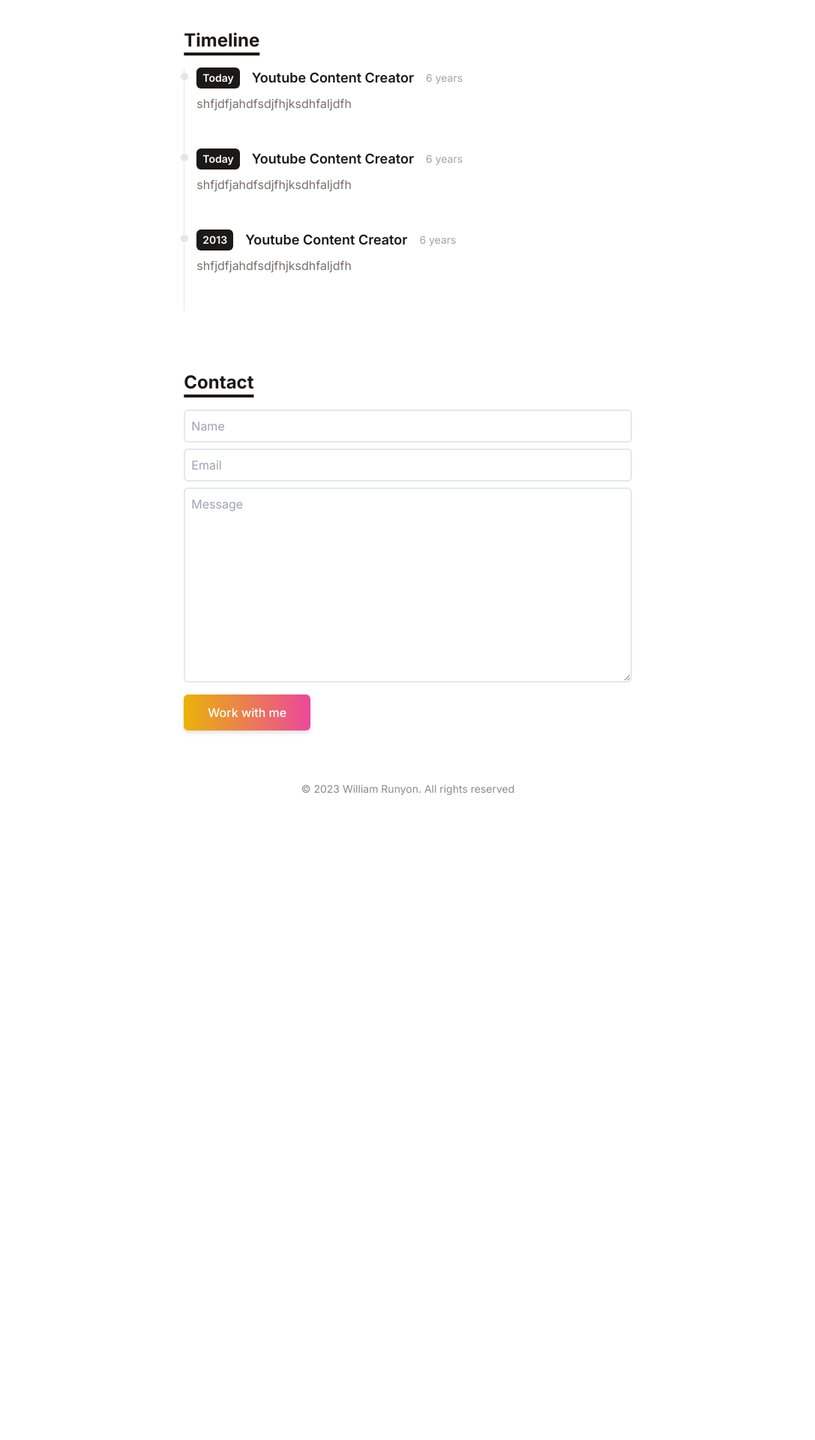
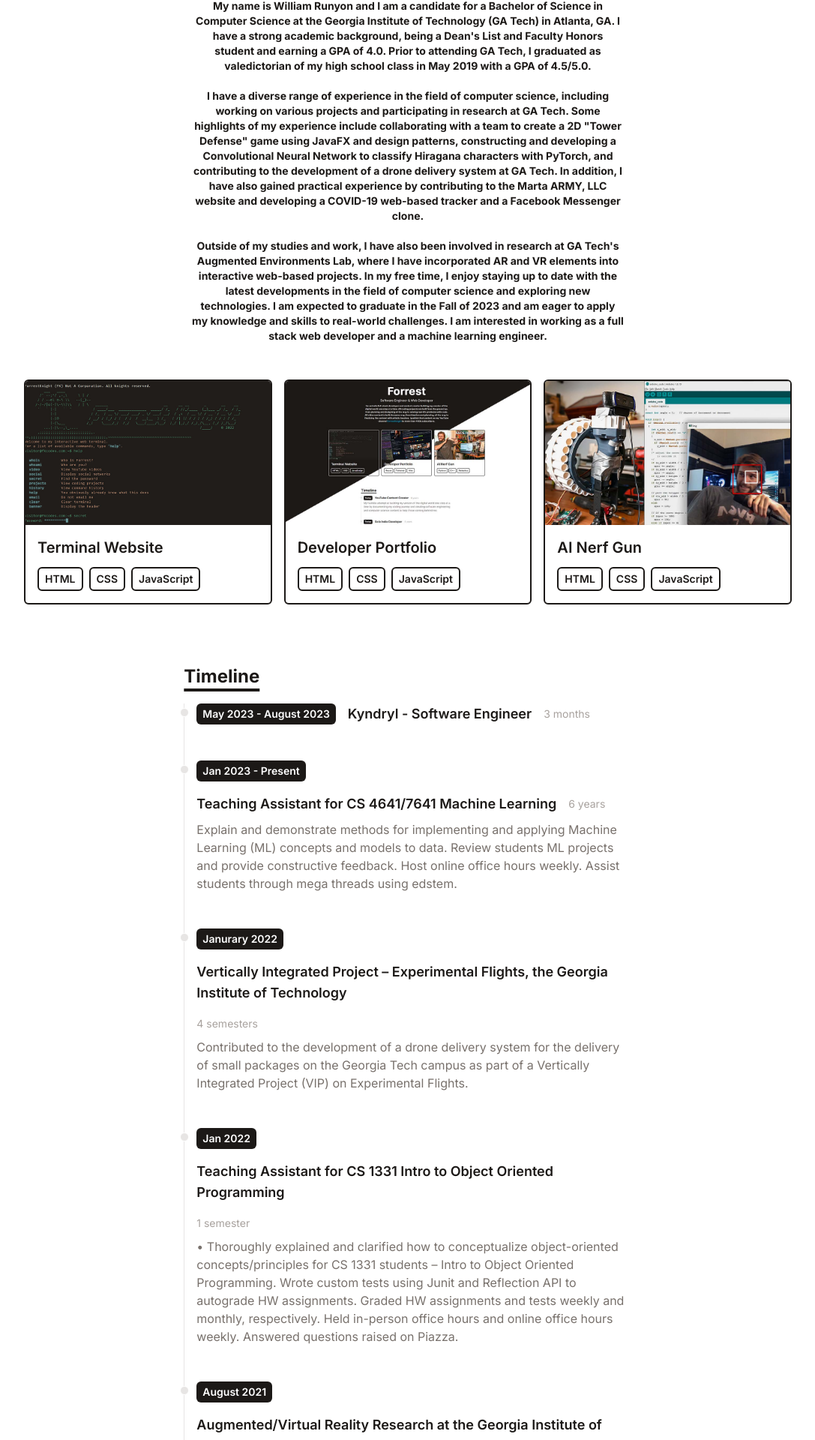
Before and after one commit to williamcaseylucas/williamcaseylucas.github.io, a React (Vite) app: page / in a window 1280 px wide. Shown: the part 578-2498 px from the top of the page at 75% size, without its empty margins (96-1183 px from the left). Before the commit the page ends 1660 px from the top, so only its background shows below. Built offline with nearby package versions, Linux system fonts and the light colour scheme.

Commit message:
updated info

```diff
--- a/src/components/Intro.jsx
+++ b/src/components/Intro.jsx
@@ -3,13 +3,51 @@ import React from "react";
 function Intro() {
   return (
     <div className="flex items-center justify-center flex-col text-center pt-20 pb-6">
+      <img
+        className="rounded-full w-96 h-96 m-3 p-3"
+        src="/assets/headshot.jpg"
+        alt=""
+      />
       <h1 className="text-4xl dark:text-white md:test-7xl mb-1 md:mb-3 font-bold">
-        William
+        William Runyon
       </h1>
       <p className="text-base md:test-xl mb-3 font-medium">
         Software Engineer & Web Developer
       </p>
-      <p className="text-sm max-w-xl mb-6 font-bold">This is my bio</p>
+      <div className="text-sm max-w-xl mb-6 font-bold">
+        <p>
+          My name is William Runyon and I am a candidate for a Bachelor of
+          Science in Computer Science at the Georgia Institute of Technology (GA
+          Tech) in Atlanta, GA. I have a strong academic background, being a
+          Dean's List and Faculty Honors student and earning a GPA of 4.0. Prior
+          to attending GA Tech, I graduated as valedictorian of my high school
+          class in May 2019 with a GPA of 4.5/5.0.
+        </p>
+        <br />
+        <p>
+          I have a diverse range of experience in the field of computer science,
+          including working on various projects and participating in research at
+          GA Tech. Some highlights of my experience include collaborating with a
+          team to create a 2D "Tower Defense" game using JavaFX and design
+          patterns, constructing and developing a Convolutional Neural Network
+          to classify Hiragana characters with PyTorch, and contributing to the
+          development of a drone delivery system at GA Tech. In addition, I have
+          also gained practical experience by contributing to the Marta ARMY,
+          LLC website and developing a COVID-19 web-based tracker and a Facebook
+          Messenger clone.
+        </p>
+        <br />
+        <p>
+          Outside of my studies and work, I have also been involved in research
+          at GA Tech's Augmented Environments Lab, where I have incorporated AR
+          and VR elements into interactive web-based projects. In my free time,
+          I enjoy staying up to date with the latest developments in the field
+          of computer science and exploring new technologies. I am expected to
+          graduate in the Fall of 2023 and am eager to apply my knowledge and
+          skills to real-world challenges. I am interested in working as a full
+          stack web developer and a machine learning engineer.
+        </p>
+      </div>
     </div>
   );
 }
--- a/src/data/timeline.js
+++ b/src/data/timeline.js
@@ -1,20 +1,55 @@
 export default [
     {
-        year: 'Today',
-        title: 'Youtube Content Creator',
-        duration: '6 years',
-        details: 'shfjdfjahdfsdjfhjksdhfaljdfh'
+        year: 'May 2023 - August 2023',
+        title: 'Kyndryl - Software Engineer',
+        duration: '3 months',
+        details: ''
     },
     {
-        year: 'Today',
-        title: 'Youtube Content Creator',
+        year: 'Jan 2023 - Present',
+        title: 'Teaching Assistant for CS 4641/7641 Machine Learning',
         duration: '6 years',
-        details: 'shfjdfjahdfsdjfhjksdhfaljdfh'
+        details: 'Explain and demonstrate methods for implementing and applying Machine Learning (ML) concepts and models to data. \
+        Review students ML projects and provide constructive feedback. \
+        Host online office hours weekly. \
+        Assist students through mega threads using edstem.'
     },
     {
-        year: '2013',
-        title: 'Youtube Content Creator',
-        duration: '6 years',
-        details: 'shfjdfjahdfsdjfhjksdhfaljdfh'
+        year: 'Janurary 2022',
+        title: 'Vertically Integrated Project – Experimental Flights, the Georgia Institute of Technology',
+        duration: '4 semesters',
+        details: 'Contributed to the development of a drone delivery system for the delivery of small packages on the Georgia \
+        Tech campus as part of a Vertically Integrated Project (VIP) on Experimental Flights. \
+        '
+    },
+    {
+        year: 'Jan 2022',
+        title: 'Teaching Assistant for CS 1331 Intro to Object Oriented Programming',
+        duration: '1 semester',
+        details: '• Thoroughly explained and clarified how to conceptualize object-oriented concepts/principles for CS 1331 students – Intro to Object Oriented Programming. \
+        Wrote custom tests using Junit and Reflection API to autograde HW assignments. \
+        Graded HW assignments and tests weekly and monthly, respectively. \
+        Held in-person office hours and online office hours weekly. \
+        Answered questions raised on Piazza.'
+    },
+    {
+        year: 'August 2021',
+        title: 'Augmented/Virtual Reality Research at the Georgia Institute of Technology',
+        duration: '1 semester',
+        details: 'Incorporated AR and VR elements into interactive web-based project. \
+        Implement 2D/3D elements into a digital book using VUE.js and TypeScript.js. \
+        Collaborated with faculty and PhD students weekly to accomplish project goals.'
+    },
+    {
+        year: 'June 2020',
+        title: 'Web Content Analyst',
+        duration: '3 years',
+        details: 'Analyzing various web pages and determining which satisfy the users intent best.'
+    },
+    {
+        year: 'Jan 2020',
+        title: 'Education United - Private Math Tutor',
+        duration: '9 months',
+        details: 'Worked as a tutor that taught pre-algebra, algebra I, algebra II, pre-calculus, trigonometry, and calculus. Taught per-calculus class during Summer 2020 with mandatory weekly attendance and grades.'
     },
 ]
```
Also changed, not shown: public/assets/headshot.jpg (added), 6 other files (tests, documents, lock files or other folders).
